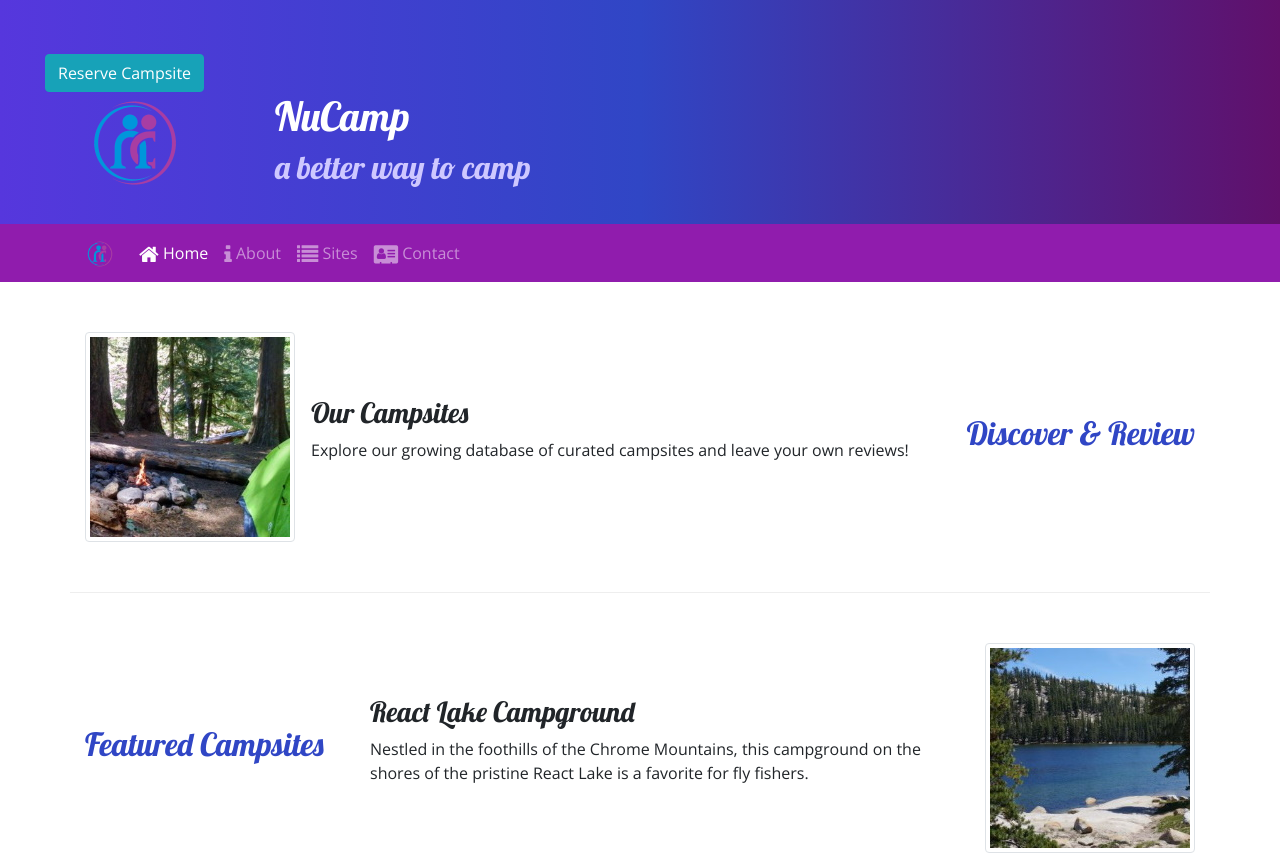
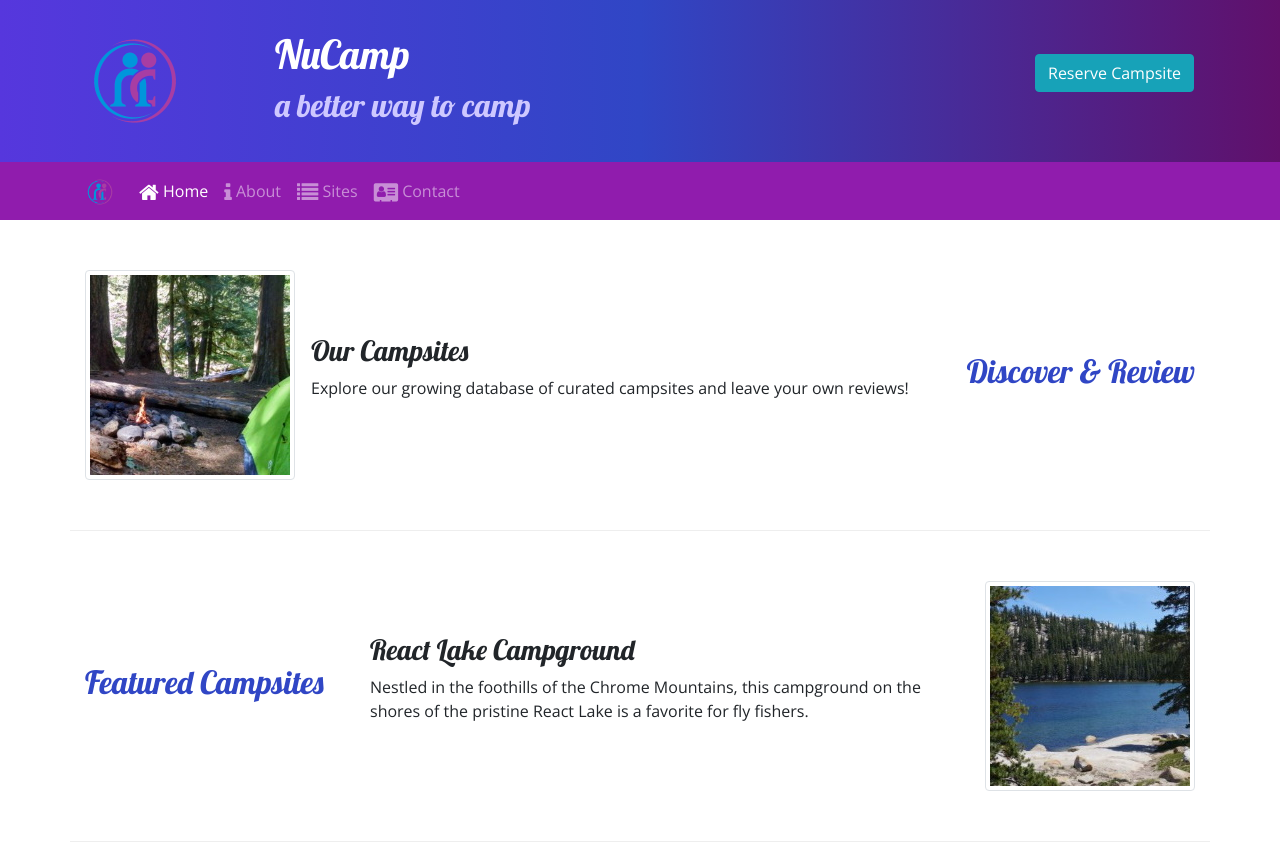
Before and after one commit to Codyl/bootstrap-camp, a website: page index.html in a window 1280 px wide. Shown: the top 856 px of the page. Drawn offline with nearby package versions, Linux system fonts and the light colour scheme.

Commit message:
Tooltips

```diff
--- a/index.html
+++ b/index.html
@@ -31,9 +31,7 @@
 
   <body>
     <header class="jumbotron jumbotron-fluid">
-      <div class="col-md-4 col-xl-2 col-xs-12 mt-4">
-        <a class="btn btn-info" href="#reserveForm">Reserve Campsite</a>
-      </div>
+
       <div class="container">
         <div class="row">
           <div class="col-4 col-sm-3 col-md-2 align-self-center">
@@ -44,6 +42,9 @@
           <div class="col">
             <h1>NuCamp</h1>
             <h2>a better way to camp</h2>
+          </div>
+          <div class="col-md-4 col-xl-2 col-xs-12 mt-4">
+            <a class="btn btn-info" role="button" href="#reserveForm" data-toggle="tooltip" data-html="true" data-placement="bottom" title="Or call us at<br/><strong> 1-206-333-3333</strong>">Reserve Campsite</a>
           </div>
         </div>
       </div>
@@ -241,5 +242,10 @@
     <script src="node_modules/jquery/dist/jquery.slim.min.js"></script>
     <script src="node_modules/popper.js/dist/umd/popper.min.js"></script>
     <script src="node_modules/bootstrap/dist/js/bootstrap.min.js"></script>
+    <script>
+      $(function () {
+        $('[data-toggle="tooltip"]').tooltip()
+      })
+    </script>
   </body>
 </html>
```
